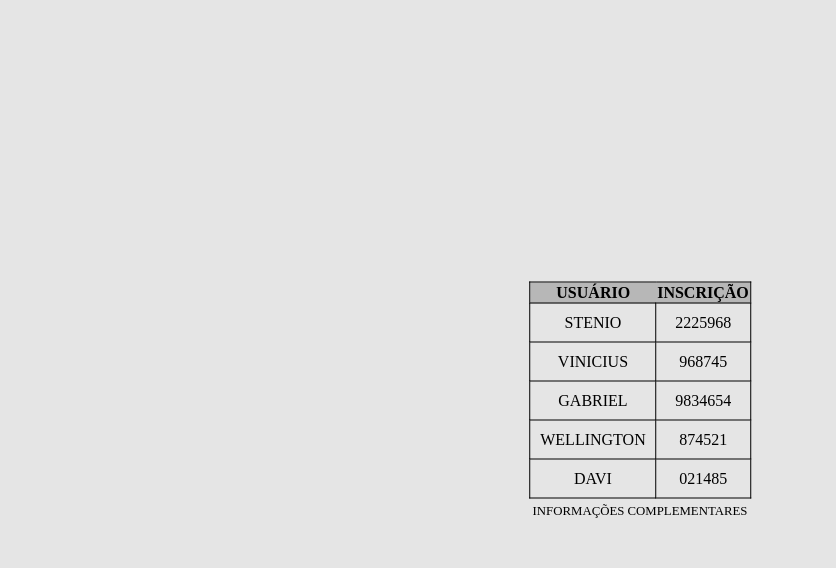
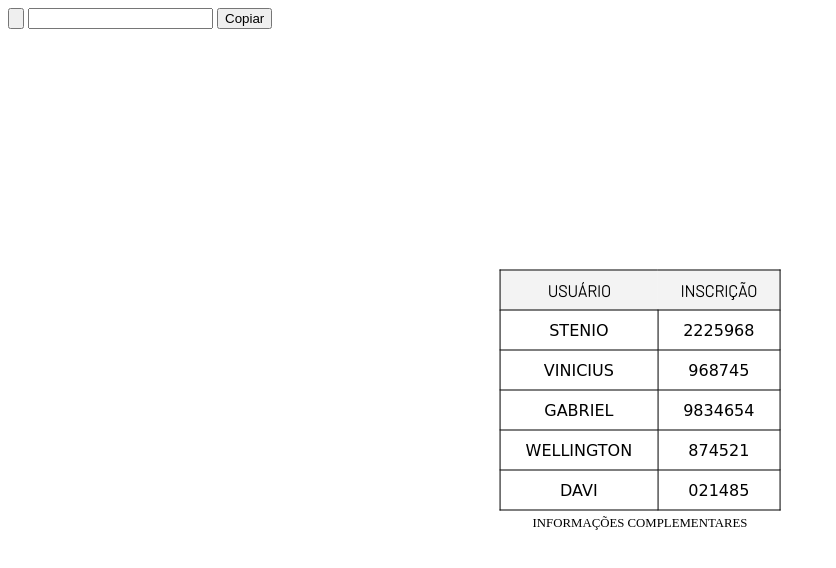
Before and after one commit to steniosousa/Tabela, a plain HTML site: page index.html in a window 1280 px wide. Shown: the whole page, without its empty margins (0-836 px from the left). Drawn offline with Linux system fonts and the light colour scheme.

Commit message:
adesão do copiar

```diff
--- a/index.css
+++ b/index.css
@@ -1,5 +1,6 @@
 body{
-    background-color: rgba(0, 0, 0, 0.103);
+    background-color: rgba(255, 255, 255, 0.432);
+
 }
 table{
     position: absolute;
@@ -12,20 +13,24 @@ table{
     text-transform: uppercase;
     caption-side: bottom;
     text-align:center;
+    outline: 0;
 }
-
+th{
+    font-family: 'Barlow', sans-serif;
+    background-color: rgba(0, 0, 0, 0.048);
+    padding: 10px 5px;
+}
+td{
+    border: 1px solid black;
+    padding: 10px;
+    font-family: 'Bebas Neue', cursive;
+    padding: 10px 25px;
+}
+td:hover{
+    background-color: rgba(0, 0, 0, 0.13);
+    cursor: pointer;
+}
 caption{
     padding-top: 5px;;
     font-size: 0.8em;
 }
-td{
-    border: 1px solid black;
-    padding: 10px;
-}
-td:hover{
-    background-color: rgba(0, 0, 0, 0.192);
-    cursor: pointer;
-}
-th{
-    background-color: rgba(0, 0, 0, 0.199);
-}
--- a/index.html
+++ b/index.html
@@ -5,6 +5,10 @@
     <meta http-equiv="X-UA-Compatible" content="IE=edge">
     <meta name="viewport" content="width=device-width, initial-scale=1.0">
     <title>Tabela</title>
+    <link rel="preconnect" href="https://fonts.googleapis.com">
+    <link rel="preconnect" href="https://fonts.gstatic.com" crossorigin>
+    <link href="https://fonts.googleapis.com/css2?family=Barlow:wght@100&display=swap" rel="stylesheet">
+    <script type="text/javascript" src="index.js"></script>
     <link rel="stylesheet" type="text/css" href="index.css" media="screen" />
 </head>
 <body>
@@ -17,7 +21,8 @@
         </thead>
         <tbody>
             <tr>
-                <td>Stenio</td> <td>2225968</td>
+                <td  id="input" id="inputTest">Stenio</td> <td>2225968</td>
+                <input  onclick="copiarTexto()"type="button">
             </tr>
             <tr>
                 <td>Vinicius</td> <td>968745</td>
@@ -32,8 +37,8 @@
                 <td>Davi</td> <td>021485</td>
             </tr>
         </tbody>
-
     </table>
-
+    <input id="inputTest"/>
+    <button >Copiar</button>
 </body>
 </html>
--- /dev/null
+++ b/index.js
@@ -0,0 +1,10 @@
+let copiarTexto = () =>{
+    //captura o elemento input
+    const inputTest = document.querySelector("#inputTest");
+
+    //seleciona todo o texto do elemento
+    inputTest.select();
+    //executa o comando copy
+    //aqui é feito o ato de copiar para a area de trabalho com base na seleção
+    document.execCommand('copy');
+};
```
